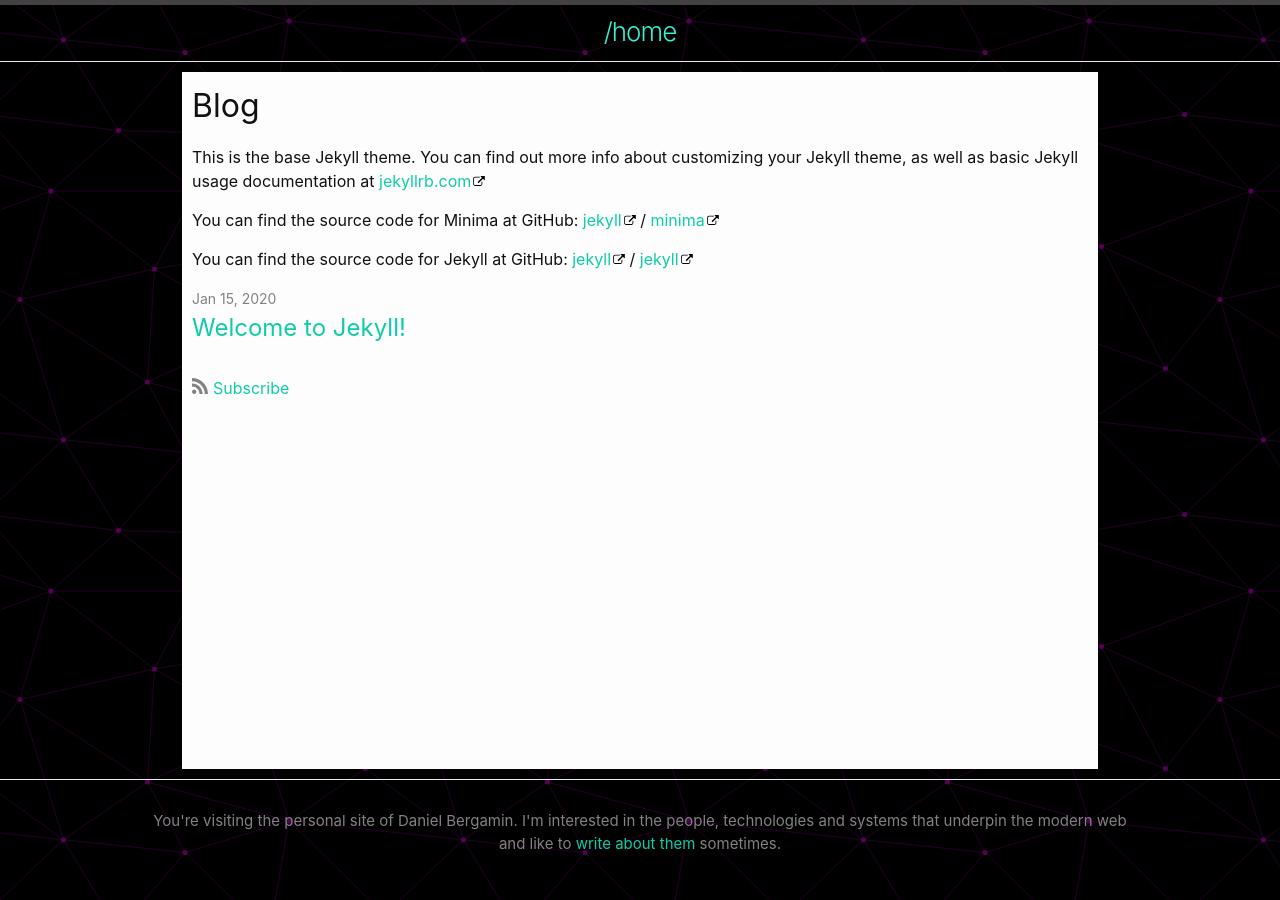
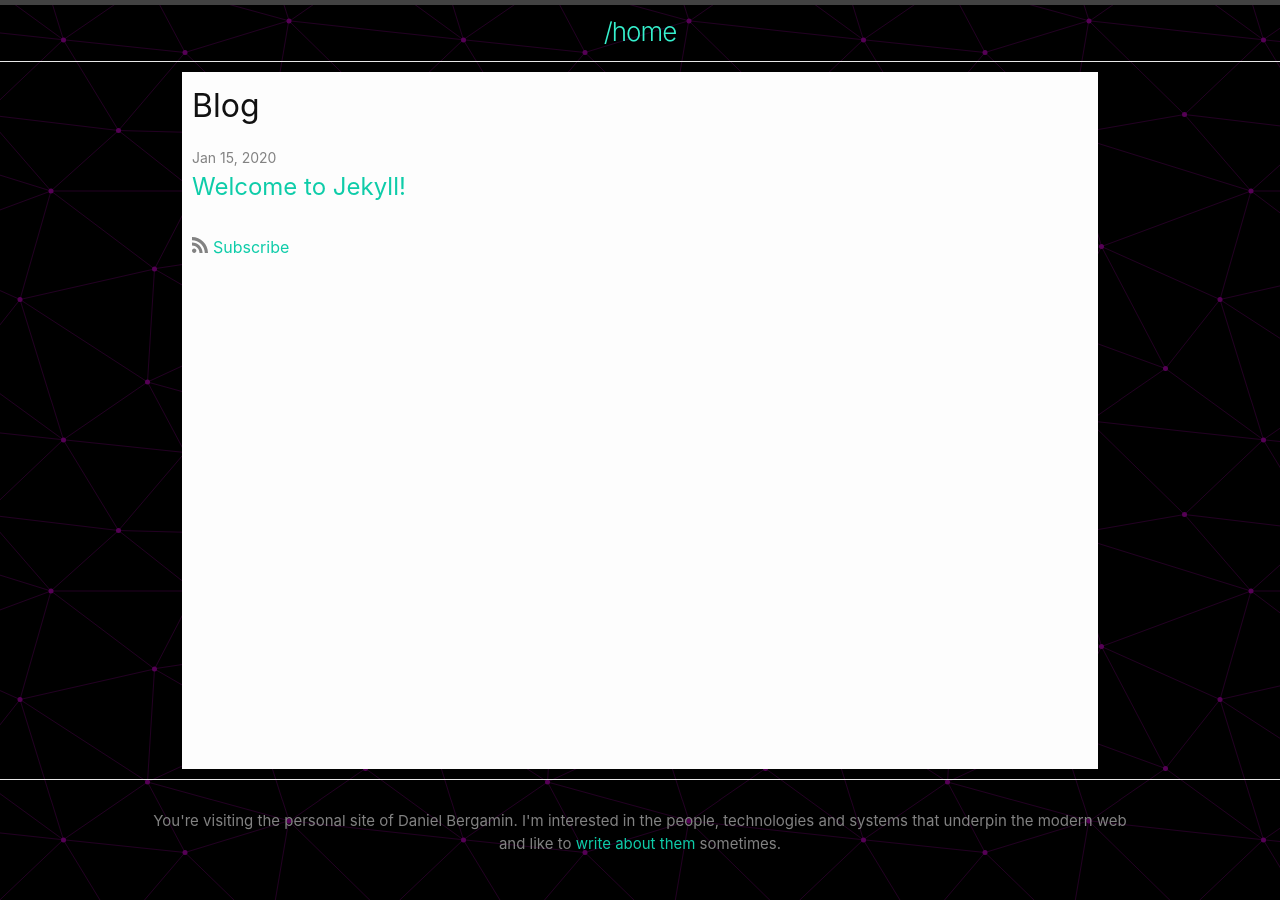
Before and after one commit to dbergamin/dbergamin-personal-site, a Jekyll site: the page built from site/blog.markdown, in a window 1280 px wide. Built offline with Jekyll 4.4.1, drawn with Linux system fonts in a browser that asks for light colours.

Commit message:
Preparing to add some blog material - Fix relative link to blog in footer - Figuring out how to note authorship - Sneak in the beginnings of dansh (the fake terminal) enhancements

```diff
--- a/site/_config.yml
+++ b/site/_config.yml
@@ -2,7 +2,7 @@ title: Daniel Bergamin
 email: daniel@bergam.in
 description: >- # ignore newlines until "baseurl:"
   You're visiting the personal site of Daniel Bergamin. I'm interested in the people, technologies
-  and systems that underpin the modern web and like to <a href="blog/">write about them</a> sometimes.
+  and systems that underpin the modern web and like to <a href="/blog/">write about them</a> sometimes.
 baseurl: ""
 url: "https://danielbergamin.net" # the base hostname & protocol for your site, e.g. http://example.com
 github_username: dbergamin
--- a/site/_posts/2020-01-15-welcome-to-jekyll.markdown
+++ b/site/_posts/2020-01-15-welcome-to-jekyll.markdown
@@ -1,5 +1,6 @@
 ---
 layout: post
+author: Daniel Bergamin
 title:  "Welcome to Jekyll!"
 date:   2020-01-15 15:14:11 +0000
 categories: jekyll update
--- a/site/blog.markdown
+++ b/site/blog.markdown
@@ -3,16 +3,3 @@ layout: blog
 title: Blog
 permalink: /blog/
 ---
-
-This is the base Jekyll theme. You can find out more info about customizing your Jekyll theme, as well as basic Jekyll usage documentation at [jekyllrb.com](https://jekyllrb.com/)
-
-You can find the source code for Minima at GitHub:
-[jekyll][jekyll-organization] /
-[minima](https://github.com/jekyll/minima)
-
-You can find the source code for Jekyll at GitHub:
-[jekyll][jekyll-organization] /
-[jekyll](https://github.com/jekyll/jekyll)
-
-
-[jekyll-organization]: https://github.com/jekyll
```
Also changed, not shown: site/_includes/terminal.html (+7 -1 lines).
